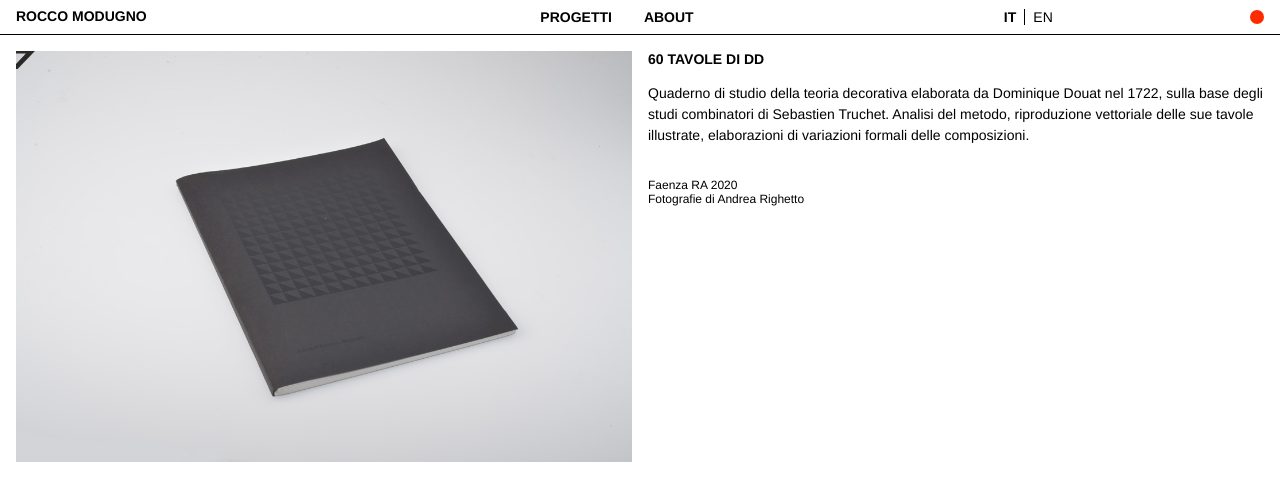
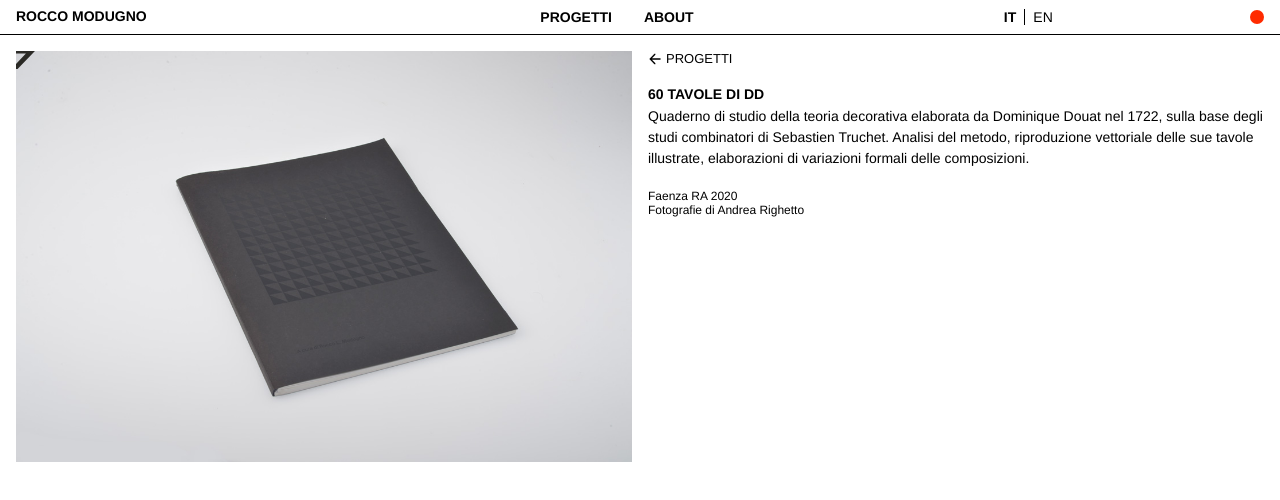
Before and after one commit to silvia-stefani/rocco-modugno-web, a Next.js app: page /projects/60_tavole_illustrate_di_dominique_douat in a window 1280 px wide. Shown: the top 500 px of the page. Built offline with nearby package versions, Linux system fonts and the light colour scheme; a web font is replaced by a local one.

Commit message:
tornare indietro freccia

```diff
--- a/src/app/projects/[projectId]/client/ProjectPage.module.scss
+++ b/src/app/projects/[projectId]/client/ProjectPage.module.scss
@@ -2,6 +2,22 @@
     width: 100%;
     padding-top: 16px;
     padding-bottom: 32px;
+
+    .back {
+        width: 100%;
+        display: flex;
+        padding-bottom: 16px;
+        a {
+            display: flex;
+            align-items: center;
+            gap: 4px;
+            color: inherit;
+            text-decoration: none;
+            text-transform: uppercase;
+            font-size: 13px;
+            font-weight: 500;
+        }
+    }
 
     .nav {
         width: 100%;
@@ -34,7 +50,7 @@
             max-width: 700px;
             display: flex;
             flex-direction: column;
-            gap: 16px;
+            gap: 4px;
             font-size: 14px;
 
             .head {
--- a/src/app/projects/[projectId]/client/ProjectPage.tsx
+++ b/src/app/projects/[projectId]/client/ProjectPage.tsx
@@ -5,6 +5,8 @@ import { IProject } from "interfaces/IProject";
 import { useTranslation } from "react-i18next";
 
 import styles from './ProjectPage.module.scss';
+import Link from "next/link";
+import Icon from "components/Icon/Icon";
 
 const ProjectPage = ({ projectId }: { projectId: string } ) => {
 
@@ -22,6 +24,10 @@ const ProjectPage = ({ projectId }: { projectId: string } ) => {
           <ImagesCarousel path={`/${project.id}/`} gallery={project.images.gallery} />
         </div>
         <div className={styles.info}>
+
+          <div className={styles.back}>
+            <Link href={"/projects"}><Icon size={14} name={"ArrowLeft"} />Progetti</Link>
+          </div>
 
           <div className={styles.head}>
             <h3 className={styles.title}>{project.title}</h3>
```
